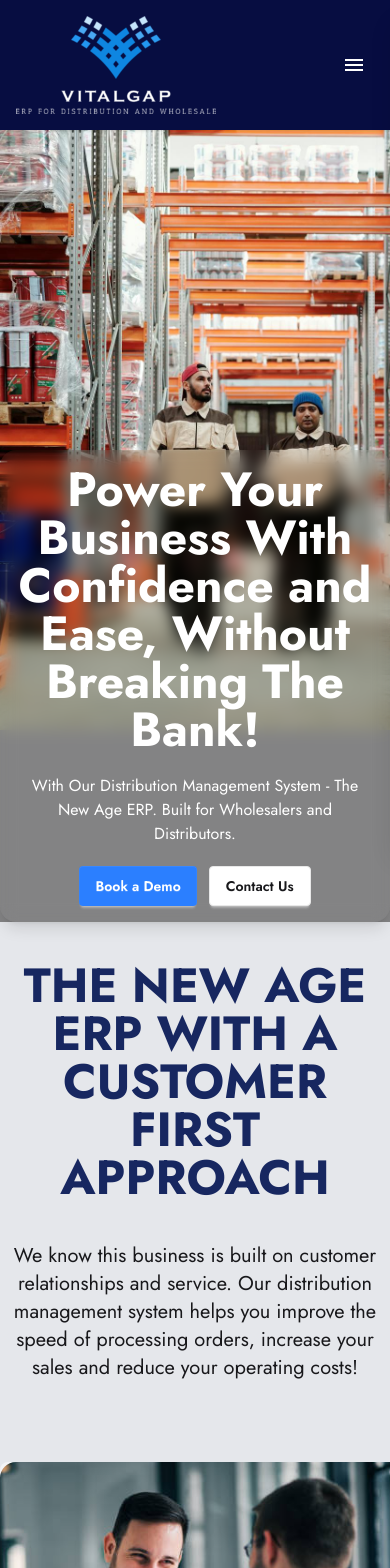
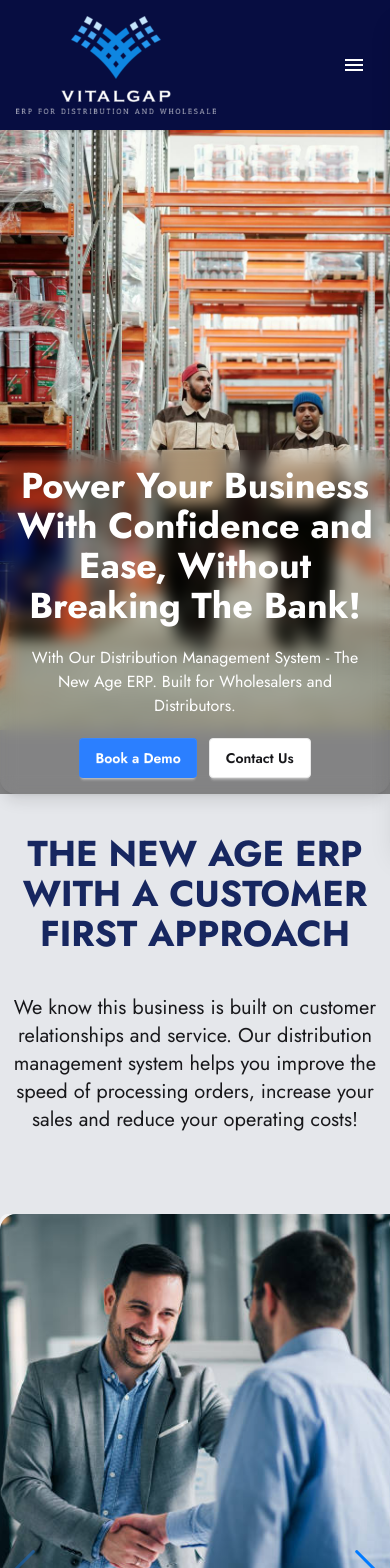
Before and after one commit to abir045/vital-gap, a React (Vite) app: page / in a window 390 px wide. Shown: the top 1568 px of the page. Built offline with nearby package versions, Linux system fonts and the light colour scheme.

Commit message:
updated font styles for mb

```diff
--- a/src/components/Crm.jsx
+++ b/src/components/Crm.jsx
@@ -9,7 +9,7 @@ const Crm = () => {
   return (
     <div className="bg-gray-100">
       <div className="container mx-auto pt-20 pb-20">
-        <h1 className="text-5xl text-center font-bold">
+        <h1 className="md:text-5xl text-4xl  text-center font-bold">
           Everything you need to run your distribution & wholesale business
         </h1>
 
--- a/src/components/Hero.jsx
+++ b/src/components/Hero.jsx
@@ -10,7 +10,7 @@ const Hero = () => {
         </div>
         <div className="hero-content  text-gray-500 text-center mt-80 bg-transparent bg-opacity-20 rounded-2xl shadow-lg shadow-black/10 backdrop-blur-sm py-4">
           <div className="">
-            <h1 className="mb-5 text-5xl font-bold text-white">
+            <h1 className="mb-5 md:text-5xl text-4xl font-bold text-white">
               Power Your Business With Confidence and Ease, Without Breaking The
               Bank!
             </h1>
--- a/src/components/Slider.jsx
+++ b/src/components/Slider.jsx
@@ -43,7 +43,7 @@ const Slider = () => {
   return (
     <div className="bg-gray-200">
       <div className="pt-10 container mx-auto pb-10 w-full ">
-        <h1 className="text-center text-[#172760] text-5xl font-bold">
+        <h1 className="text-center text-[#172760] md:text-5xl text-4xl  font-bold">
           THE NEW AGE ERP WITH A CUSTOMER FIRST APPROACH
         </h1>
         <p className="text-xl mt-10 text-center">
--- a/src/components/Testimonials.jsx
+++ b/src/components/Testimonials.jsx
@@ -32,7 +32,7 @@ import test2 from "../assets/test2.png";
 const Testimonials = () => {
   return (
     <div className="bg-[#070D41]  py-10">
-      <h3 className="text-white text-5xl text-center mt-10">
+      <h3 className="text-white md:text-5xl text-4xl  text-center mt-10">
         WATCH WHAT OUR CLIENTS HAVE TO SAY
       </h3>
       <div className="container mx-auto pt-25">
```
